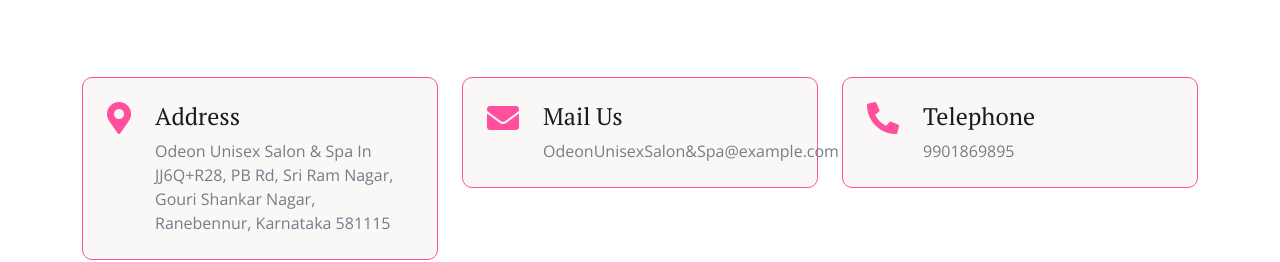
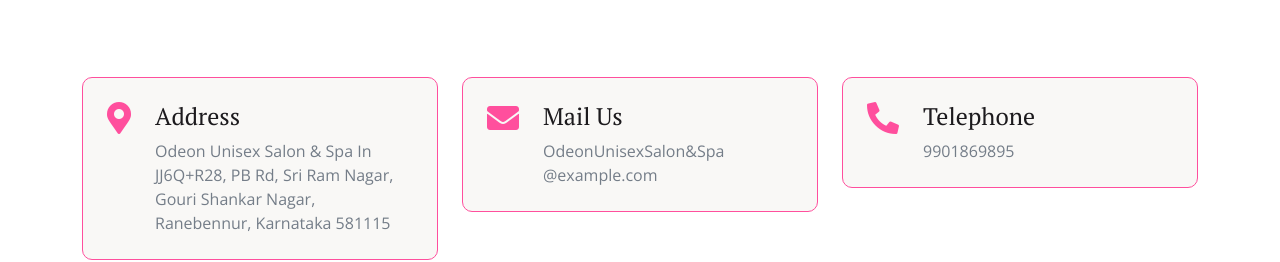
Before and after one commit to prabhu-9844/Odeon-Unisex-Salon---Spa, a plain HTML site: page index.html in a window 1280 px wide. Shown: the part 8260-8522 px from the top of the page. Drawn offline with nearby package versions, Linux system fonts and the light colour scheme.

Commit message:
Second Commit

```diff
--- a/index.html
+++ b/index.html
@@ -1218,7 +1218,7 @@
                                     <i class="fas fa-envelope fa-2x text-primary me-4"></i>
                                     <div>
                                         <h4>Mail Us</h4>
-                                        <p class="mb-0">OdeonUnisexSalon&Spa@example.com</p>
+                                        <p class="mb-0">OdeonUnisexSalon&Spa<br>@example.com</p>
                                     </div>
                                 </div>
                             </div>
```
